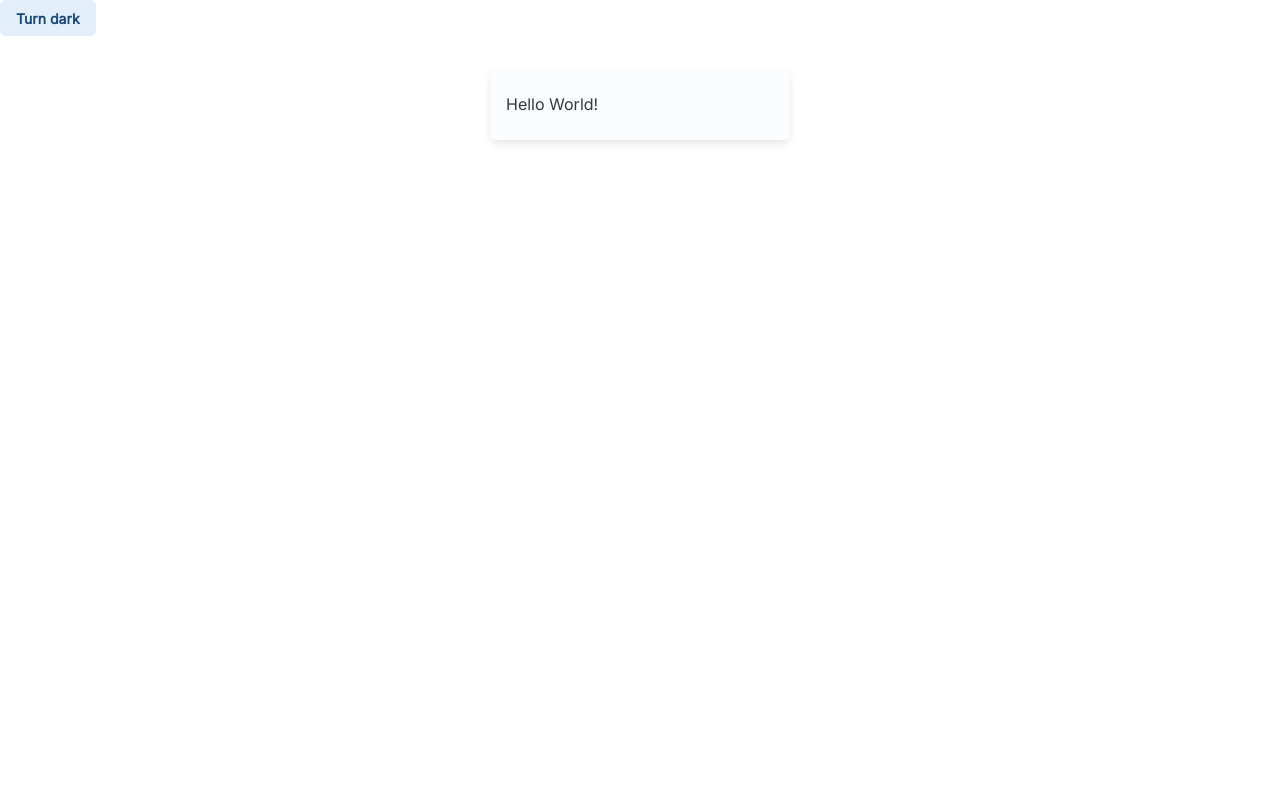
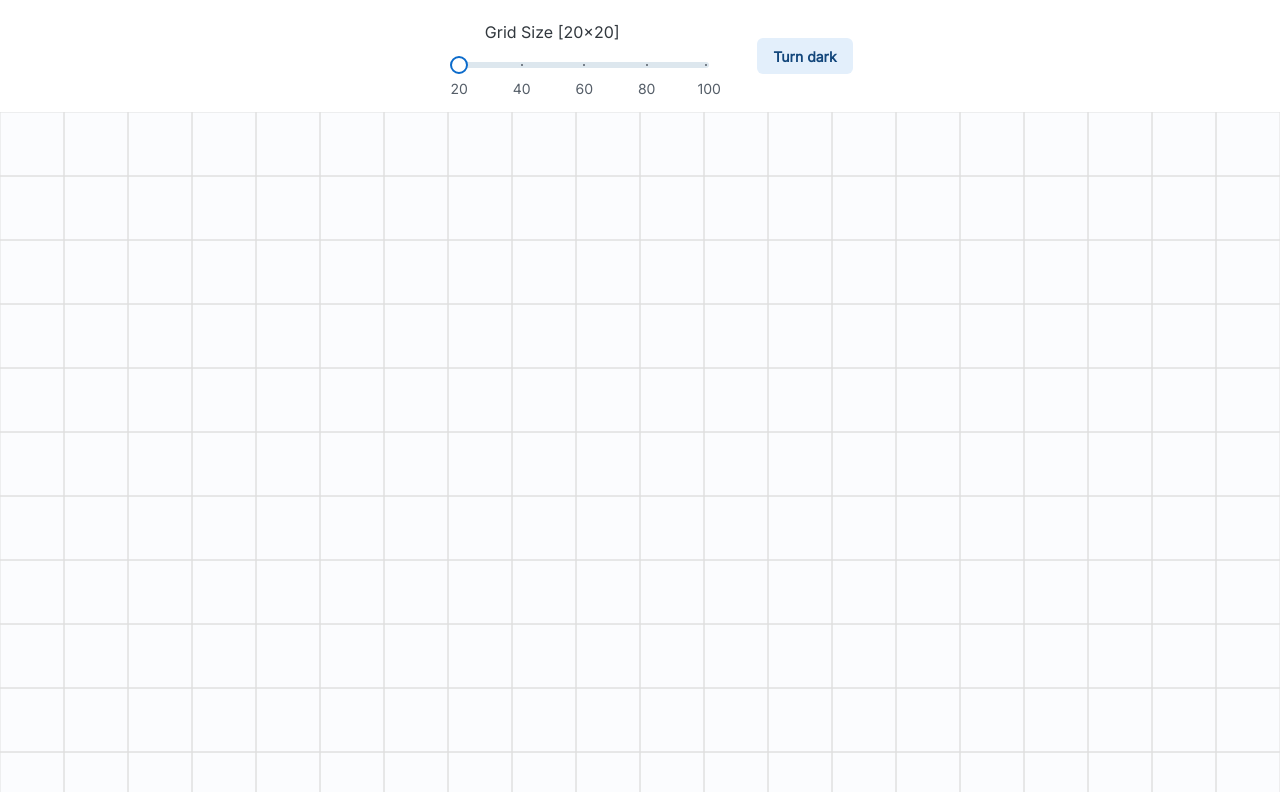
Before and after one commit to dinesjo/joy-ui-site, a React (Vite) app: page / in a window 1280 px wide. Built offline with nearby package versions, Linux system fonts and the light colour scheme.

Commit message:
add: working canvas User can draw obstacles and change grid size

```diff
--- a/src/App.jsx
+++ b/src/App.jsx
@@ -1,5 +1,96 @@
-import { Button, Sheet, Typography, useColorScheme } from '@mui/joy';
-import * as React from 'react';
+import {
+  Box,
+  Button,
+  Sheet,
+  Slider,
+  Stack,
+  Typography,
+  useColorScheme,
+} from "@mui/joy";
+import * as React from "react";
+import { useEffect, useRef, useState } from "react";
+
+const colorMap = {
+  light: {
+    obstacle: "#222",
+    grid: "#e0e0e0",
+  },
+  dark: {
+    obstacle: "#e0e0e0",
+    grid: "#424242",
+  },
+};
+
+export const Canvas = (props) => {
+  const { gridSize, obstacles, setObstacles, theme } = props;
+  const canvasRef = useRef(null); // Reference to the canvas element
+
+  useEffect(() => {
+    // Get the canvas context
+    const canvas = canvasRef.current;
+    const context = canvas.getContext("2d");
+
+    // Clear the canvas
+    context.clearRect(0, 0, context.canvas.width, context.canvas.height);
+
+    // Draw grid and obstacles
+    context.strokeStyle = colorMap[theme].grid;
+    for (let row = 0; row < gridSize; row++) {
+      for (let col = 0; col < gridSize; col++) {
+        const cellSize = canvas.width / gridSize;
+        const x = col * cellSize;
+        const y = row * cellSize;
+        context.strokeRect(x, y, cellSize, cellSize);
+
+        if (
+          obstacles.some((obstacle) => obstacle.x === col && obstacle.y === row)
+        ) {
+          context.fillStyle = colorMap[theme].obstacle;
+          context.fillRect(x, y, cellSize, cellSize);
+        }
+      }
+    }
+    // Draw obstacles
+    canvas.addEventListener("mousedown", handleMouseDown);
+    canvas.addEventListener("mousemove", handleMouseMove);
+    canvas.addEventListener("mouseup", handleMouseUp);
+
+    return () => {
+      // Remove event listeners on cleanup
+      canvas.removeEventListener("mousedown", handleMouseDown);
+      canvas.removeEventListener("mousemove", handleMouseMove);
+      canvas.removeEventListener("mouseup", handleMouseUp);
+    };
+  }, [gridSize, obstacles, theme]); // Re-render canvas upon changes
+
+  const handleMouseDown = (e) => {
+    const canvas = canvasRef.current;
+    // Calculate the cell coordinates where the user clicked
+    const cellSize = canvas.width / gridSize;
+    const col = Math.floor(e.offsetX / cellSize);
+    const row = Math.floor(e.offsetY / cellSize);
+
+    // Check if the cell is not already an obstacle
+    if (
+      !obstacles.some((obstacle) => obstacle.x === col && obstacle.y === row)
+    ) {
+      setObstacles([...obstacles, { x: col, y: row }]);
+    }
+  };
+
+  const handleMouseMove = (e) => {
+    // If the mouse button is pressed, draw obstacles while moving
+    if (e.buttons === 1) {
+      handleMouseDown(e);
+    }
+  };
+
+  const handleMouseUp = () => {
+    // Do any cleanup if needed
+  };
+
+  return <canvas ref={canvasRef} width={props.width} height={props.height} />;
+};
 
 function ModeToggle() {
   const { mode, setMode } = useColorScheme();
@@ -26,29 +117,79 @@ function ModeToggle() {
   );
 }
 
+const marks = [
+  {
+    value: 20,
+    label: "20",
+  },
+  {
+    value: 40,
+    label: "40",
+  },
+  {
+    value: 60,
+    label: "60",
+  },
+  {
+    value: 80,
+    label: "80",
+  },
+  {
+    value: 100,
+    label: "100",
+  },
+];
 
+const defGridSize = 20;
 function App() {
+  const [gridSize, setGridSize] = React.useState(defGridSize);
+  const [obstacles, setObstacles] = useState([]);
+
   return (
     <>
-      <ModeToggle />
+      <Stack
+        direction="row"
+        justifyContent="center"
+        alignItems="center"
+        spacing={10}
+        sx={{ width: "100vw", px: 2, py: 2.5 }}
+      >
+        <Box sx={{ width: 250 }}>
+          <Typography sx={{ textAlign: "center" }}>
+            Grid Size [{gridSize}x{gridSize}]
+          </Typography>
+          <Slider
+            valueLabelDisplay="auto"
+            defaultValue={defGridSize}
+            step={10}
+            min={20}
+            max={100}
+            marks={marks}
+            sx={{ mx: 4 }}
+            onChange={(e, v) => {
+              setGridSize(v);
+            }}
+          />
+        </Box>
+        <ModeToggle />
+      </Stack>
       <Sheet
         sx={{
-          width: 300,
-          mx: "auto", // margin left & right
-          my: 4, // margin top & bottom
-          py: 3, // padding top & bottom
-          px: 2, // padding left & right
-          display: "flex",
-          flexDirection: "column",
-          gap: 2,
-          borderRadius: "sm",
-          boxShadow: "md",
+          display: "grid",
+          placeItems: "center",
         }}
       >
-        Hello World!
+        <Canvas
+          gridSize={gridSize}
+          obstacles={obstacles}
+          setObstacles={setObstacles}
+          width={parent.innerWidth}
+          height={parent.innerHeight - 120}
+          theme={useColorScheme().mode}
+        />
       </Sheet>
     </>
   );
 }
 
-export default App
+export default App;
```
